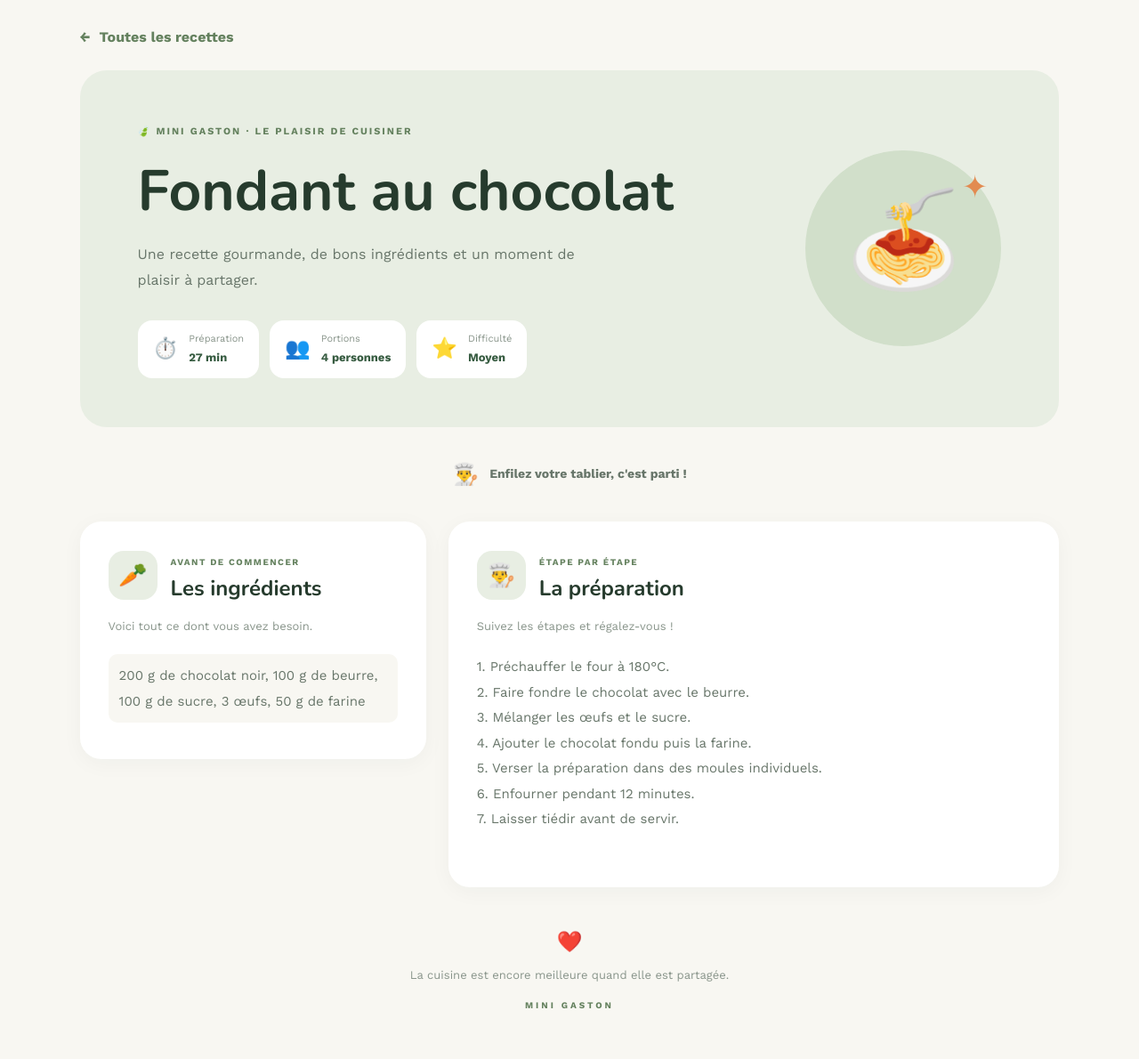
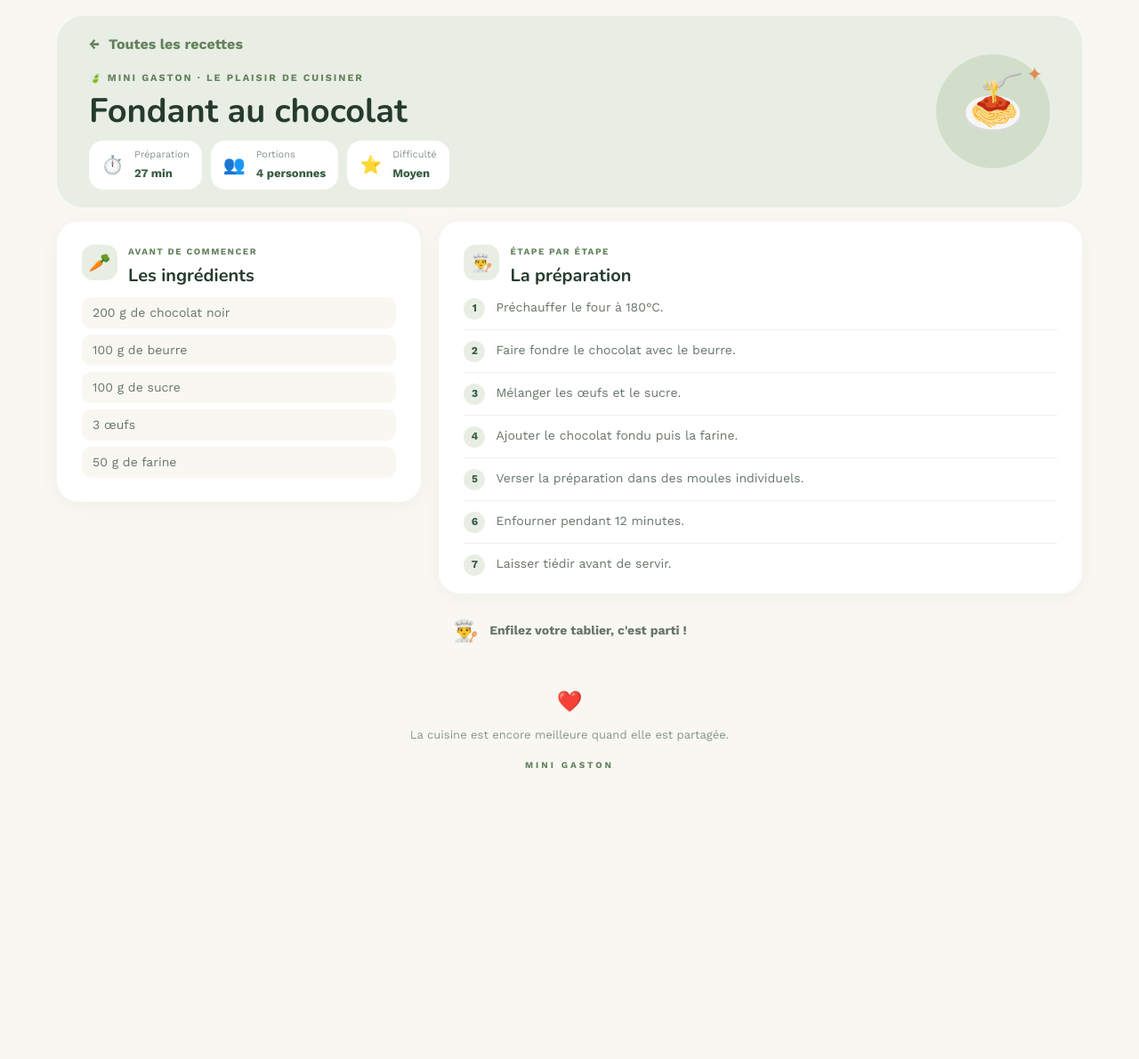
Before and after one commit to marionmaman-lab/mini_gaston, a Rails app: page /recipes/4 in a window 1280 px wide. Shown: the part 85-1275 px from the top of the page at 89% size. After the commit the page ends 948 px from the top, so only its background shows below. Run offline with Rails 7, Linux system fonts and the light colour scheme; a user stored in the database is signed in; data comes from the database, SQL or seed files in the repository; style sheets or scripts are compiled from the project's sources; some libraries are stand-ins or nearby versions.

Commit message:
affichage du show + cta dashboard + affichage temps recette

```diff
--- /dev/null
+++ b/app/assets/stylesheets/components/_dashboard_all_link.scss
@@ -0,0 +1,20 @@
+// Lien « Voir toutes mes recettes » du dashboard :
+// même style que « Voir dans ma bibliothèque » dans le chat (contour vert).
+.dashboard-all-link {
+  display: inline-block;
+  margin-top: 25px;
+  padding: 12px 20px;
+  border: 1px solid #365b40;
+  border-radius: 25px;
+  background: white;
+  color: #365b40;
+  font-size: 14px;
+  font-weight: 400;
+  text-decoration: none;
+  transition: 0.3s ease;
+  &:hover {
+    background: #365b40;
+    color: white;
+    transform: translateY(-2px);
+  }
+}
--- a/app/assets/stylesheets/components/_index.scss
+++ b/app/assets/stylesheets/components/_index.scss
@@ -7,3 +7,4 @@
 @import "animations";
 @import "buttons";
 @import "chat_answer";
+@import "dashboard_all_link";
--- a/app/assets/stylesheets/pages/_recipe_detail.scss
+++ b/app/assets/stylesheets/pages/_recipe_detail.scss
@@ -1,10 +1,10 @@
 .recipe-detail-page {
   background: #f8f7f2;
-  min-height: 100vh;
-  padding: 30px 7%;
+  min-height: calc(100vh - 85px);
+  padding: 18px 5%;
   color: #263b2d;
   .recipe-back {
-    margin-bottom: 25px;
+    margin-bottom: 12px;
   }
   .recipe-back-link {
     display: inline-flex;
@@ -19,9 +19,11 @@
     }
   }
   .recipe-detail-hero {
+    max-width: 1200px;
+    margin: 0 auto;
     background: #e8eee3;
     border-radius: 30px;
-    padding: 55px 65px;
+    padding: 20px 36px;
     display: flex;
     justify-content: space-between;
     align-items: center;
@@ -39,28 +41,22 @@
     letter-spacing: 2px;
   }
   .detail-hero-content h1 {
-    font-size: clamp(38px, 5vw, 64px);
+    font-size: clamp(30px, 3vw, 38px);
     line-height: 1.1;
     font-weight: 800;
-    margin: 22px 0;
+    margin: 6px 0 12px;
     color: #263b2d;
   }
-  .detail-intro {
-    color: #68766a;
-    font-size: 16px;
-    line-height: 1.8;
-    max-width: 500px;
-  }
+
   .detail-badges {
     display: flex;
     flex-wrap: wrap;
-    gap: 12px;
-    margin-top: 30px;
+    gap: 10px;
   }
   .detail-badge {
     background: white;
     border-radius: 16px;
-    padding: 13px 17px;
+    padding: 8px 14px;
     display: flex;
     align-items: center;
     gap: 12px;
@@ -69,7 +65,7 @@
       transform: translateY(-4px);
     }
     > span {
-      font-size: 23px;
+      font-size: 20px;
     }
     small {
       display: block;
@@ -86,23 +82,23 @@
   .detail-hero-illustration {
     position: relative;
     flex-shrink: 0;
-    width: 220px;
-    height: 220px;
+    width: 128px;
+    height: 128px;
     border-radius: 50%;
     background: #d1dfca;
     display: flex;
     justify-content: center;
     align-items: center;
     > span {
-      font-size: 105px;
+      font-size: 60px;
       animation: recipe-float 4s ease-in-out infinite;
     }
   }
   .illustration-decoration {
     position: absolute;
-    top: 15px;
-    right: 15px;
-    font-size: 35px;
+    top: 6px;
+    right: 8px;
+    font-size: 22px;
     color: #e28b51;
   }
   .recipe-welcome {
@@ -110,7 +106,7 @@
     align-items: center;
     justify-content: center;
     gap: 12px;
-    margin: 35px 0;
+    margin: 24px 0 0;
     color: #68766a;
     span {
       font-size: 24px;
@@ -124,15 +120,18 @@
   .recipe-detail-content {
     display: grid;
     grid-template-columns: minmax(250px, 0.85fr) minmax(0, 1.5fr);
-    gap: 25px;
+    gap: 20px;
     max-width: 1200px;
-    margin: 0 auto;
+    margin: 16px auto 0;
     align-items: start;
   }
   .detail-card {
     background: white;
     border-radius: 24px;
-    padding: 32px;
+    padding: 20px 28px;
+    max-height: calc(100vh - 330px);
+    min-height: 220px;
+    overflow-y: auto;
     box-shadow: 0 5px 25px rgba(38, 59, 45, 0.04);
     animation: recipe-appear 0.8s ease both;
     transition: box-shadow 0.3s ease, transform 0.3s ease;
@@ -147,25 +146,25 @@
   .detail-section-heading {
     display: flex;
     align-items: center;
-    gap: 15px;
-    margin-bottom: 18px;
+    gap: 12px;
+    margin-bottom: 12px;
     h2 {
-      font-size: 24px;
+      font-size: 20px;
       font-weight: 800;
       color: #263b2d;
       margin: 5px 0 0;
     }
   }
   .detail-icon {
-    width: 55px;
-    height: 55px;
+    width: 40px;
+    height: 40px;
     flex-shrink: 0;
-    border-radius: 17px;
+    border-radius: 13px;
     background: #e8eee3;
     display: flex;
     align-items: center;
     justify-content: center;
-    font-size: 26px;
+    font-size: 20px;
   }
   .detail-small-label {
     font-size: 10px;
@@ -173,34 +172,53 @@
     letter-spacing: 1.5px;
     color: #64815e;
   }
-  .detail-card-description {
-    color: #89958b;
-    font-size: 13px;
-    margin-bottom: 22px;
-  }
-  .detail-text {
-    color: #68766a;
-    font-size: 15px;
-    line-height: 1.9;
-    p {
-      margin-bottom: 12px;
+  .ingredients-list {
+    list-style: none;
+    padding: 0;
+    margin: 0;
+    li {
+      padding: 7px 12px;
+      background: #f8f7f2;
+      border-radius: 10px;
+      margin-bottom: 7px;
+      color: #68766a;
+      font-size: 14px;
     }
   }
-  .ingredients-text {
-    p {
-      padding: 10px 12px;
-      background: #f8f7f2;
-      border-radius: 10px;
-      margin-bottom: 9px;
-    }
-  }
-  .preparation-text {
-    p {
-      padding-bottom: 15px;
-      margin-bottom: 15px;
+  .steps-list {
+    list-style: none;
+    counter-reset: step;
+    padding: 0;
+    margin: 0;
+    li {
+      counter-increment: step;
+      display: flex;
+      gap: 12px;
+      padding-bottom: 11px;
+      margin-bottom: 11px;
       border-bottom: 1px solid #edf0e9;
+      color: #68766a;
+      font-size: 14px;
+      line-height: 1.6;
       &:last-child {
         border-bottom: none;
+        margin-bottom: 0;
+        padding-bottom: 0;
+      }
+      &::before {
+        content: counter(step);
+        width: 24px;
+        height: 24px;
+        flex-shrink: 0;
+        margin-top: 1px;
+        border-radius: 50%;
+        background: #e8eee3;
+        color: #365b40;
+        font-size: 12px;
+        font-weight: 700;
+        display: flex;
+        align-items: center;
+        justify-content: center;
       }
     }
   }
@@ -237,6 +255,8 @@
     }
     .detail-card {
       padding: 23px;
+      max-height: none;
+      overflow-y: visible;
     }
     .detail-badges {
       gap: 8px;
--- a/app/controllers/recipes_controller.rb
+++ b/app/controllers/recipes_controller.rb
@@ -37,7 +37,8 @@ class RecipesController < ApplicationController
 
     response = RubyLLM.chat.with_schema(RECIPE_SCHEMA).ask(
       "Extrais la recette de ce texte. Ingrédients séparés par des virgules, " \
-      "étapes numérotées « 1. … », une par ligne.\n\n#{message.content}"
+      "étapes numérotées « 1. … », une par ligne. " \
+      "La durée est un nombre entier de minutes (1 h 30 = 90).\n\n#{message.content}"
     )
     data = response.content
     data = JSON.parse(data) if data.is_a?(String)
--- a/app/helpers/application_helper.rb
+++ b/app/helpers/application_helper.rb
@@ -11,4 +11,12 @@ module ApplicationHelper
 
     markdown.render(content.to_s)
   end
+  # 45 -> "45 min", 60 -> "1 h", 90 -> "1 h 30", 125 -> "2 h 05"
+  def format_duration(minutes)
+    minutes = minutes.to_i
+    hours, rest = minutes.divmod(60)
+    return "#{rest} min" if hours.zero?
+    return "#{hours} h" if rest.zero?
+    "#{hours} h #{rest.to_s.rjust(2, '0')}"
+  end
 end
--- a/app/jobs/chat_response_job.rb
+++ b/app/jobs/chat_response_job.rb
@@ -23,7 +23,8 @@ class ChatResponseJob < ApplicationJob
     ## Étapes
     1. une étape par ligne, numérotée
     Règles : la difficulté est Facile, Moyen ou Difficile. Le temps est le temps
-    total en minutes. Les portions sont pour 4 personnes, sauf demande contraire.
+    total : en minutes s'il fait moins d'une heure (45 min), en heures et minutes
+    au-delà (1 h 30, 2 h). Les portions sont pour 4 personnes, sauf demande contraire.
     Respecte les régimes et les allergies que l'utilisateur mentionne.
     Si sa demande n'a rien à voir avec la cuisine, réponds en une phrase
     et invite-le à te donner ses ingrédients.
--- a/app/views/pages/dashboard.html.erb
+++ b/app/views/pages/dashboard.html.erb
@@ -38,7 +38,7 @@
             <h3><%= recipe.title %></h3>
 
             <p>
-              ⏱️ <%= recipe.duration_in_minutes %> min
+              ⏱️ <%= format_duration(recipe.duration_in_minutes) %>
               · 👥 <%= recipe.servings %> personnes
             </p>
 
--- a/app/views/pages/home.html.erb
+++ b/app/views/pages/home.html.erb
@@ -62,7 +62,7 @@
               </p>
 
               <div class="recipe-infos">
-                <span>⏱️ <%= recipe.duration_in_minutes %> min</span>
+                <span>⏱️ <%= format_duration(recipe.duration_in_minutes) %></span>
                 <span>👥 <%= recipe.servings %> pers.</span>
               </div>
 
--- a/app/views/recipes/index.html.erb
+++ b/app/views/recipes/index.html.erb
@@ -38,7 +38,7 @@
               </p>
 
               <div class="recipe-infos">
-                <span>⏱️ <%= recipe.duration_in_minutes %> min</span>
+                <span>⏱️ <%= format_duration(recipe.duration_in_minutes) %></span>
                 <span>👥 <%= recipe.servings %> pers.</span>
               </div>
 
--- a/app/views/recipes/show.html.erb
+++ b/app/views/recipes/show.html.erb
@@ -1,34 +1,29 @@
 
 <div class="recipe-detail-page">
-
-  <!-- NAVIGATION -->
-  <div class="recipe-back">
-    <%= link_to root_path, class: "recipe-back-link" do %>
-      <span>←</span> Toutes les recettes
-    <% end %>
-  </div>
 
   <!-- HERO -->
   <section class="recipe-detail-hero">
 
     <div class="detail-hero-content">
+        <!-- NAVIGATION -->
+      <div class="recipe-back">
+        <%= link_to root_path, class: "recipe-back-link" do %>
+          <span>←</span> Toutes les recettes
+        <% end %>
+      </div>
+
       <span class="detail-label">
         🍃 MINI GASTON · LE PLAISIR DE CUISINER
       </span>
 
       <h1><%= @recipe.title %></h1>
 
-      <p class="detail-intro">
-        Une recette gourmande, de bons ingrédients
-        et un moment de plaisir à partager.
-      </p>
-
       <div class="detail-badges">
         <div class="detail-badge">
           <span>⏱️</span>
           <div>
             <small>Préparation</small>
-            <strong><%= @recipe.duration_in_minutes %> min</strong>
+          <strong><%= format_duration(@recipe.duration_in_minutes) %></strong>
           </div>
         </div>
 
@@ -58,10 +53,6 @@
   </section>
 
   <!-- INTRODUCTION -->
-  <div class="recipe-welcome">
-    <span>👨‍🍳</span>
-    <p>Enfilez votre tablier, c'est parti !</p>
-  </div>
 
   <!-- CONTENU -->
   <div class="recipe-detail-content">
@@ -78,13 +69,11 @@
         </div>
       </div>
 
-      <p class="detail-card-description">
-        Voici tout ce dont vous avez besoin.
-      </p>
-
-      <div class="detail-text ingredients-text">
-        <%= simple_format(@recipe.ingredients) %>
-      </div>
+      <ul class="ingredients-list">
+        <% @recipe.ingredients.to_s.split(/,|\n/).map(&:strip).reject(&:blank?).each do |ingredient| %>
+          <li><%= ingredient %></li>
+        <% end %>
+      </ul>
 
     </section>
 
@@ -100,16 +89,20 @@
         </div>
       </div>
 
-      <p class="detail-card-description">
-        Suivez les étapes et régalez-vous !
-      </p>
-
-      <div class="detail-text preparation-text">
-        <%= simple_format(@recipe.steps) %>
-      </div>
+      <ol class="steps-list">
+        <% @recipe.steps.to_s.lines.map(&:strip).reject(&:blank?).each do |step| %>
+          <li><%= step.sub(/\A\d+[.)]\s*/, "") %></li>
+        <% end %>
+      </ol>
 
     </section>
 
+  </div>
+
+  <!-- INTRODUCTION -->
+  <div class="recipe-welcome">
+    <span>👨‍🍳</span>
+    <p>Enfilez votre tablier, c'est parti !</p>
   </div>
 
   <!-- FOOTER -->
```
